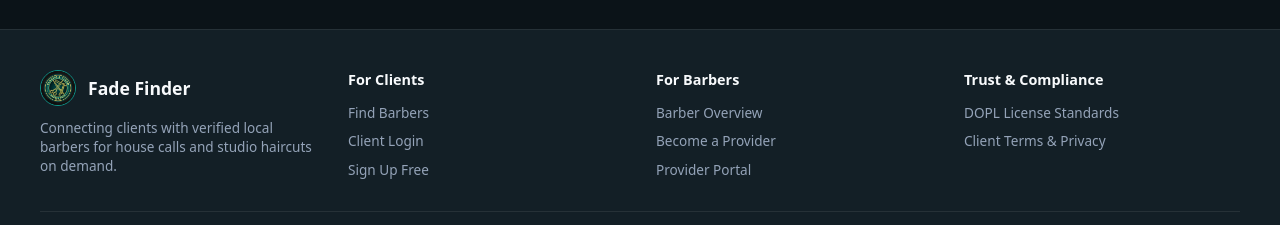
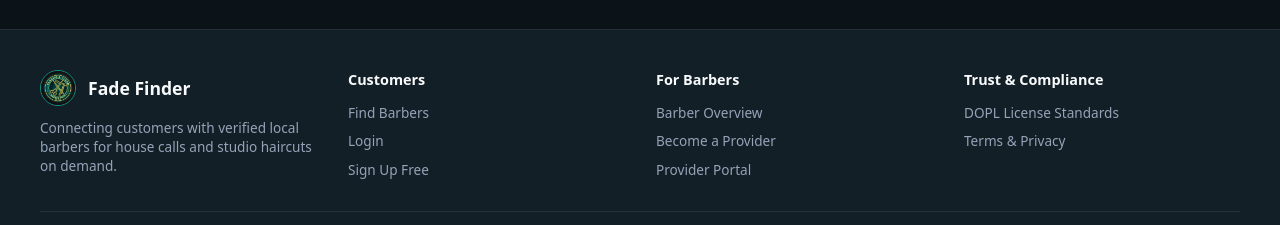
Before and after one commit to Sirrine-Jonathan/fade-finder, a Next.js app: page /login in a window 1280 px wide. Shown: the part 849-1074 px from the top of the page. Built offline with nearby package versions, Linux system fonts and the light colour scheme; no server answers.

Commit message:
fix(copy): simplify user-facing customer login/register links to just Login/Sign Up Free, while keeping Provider Login

```diff
--- a/src/components/ui/Footer.tsx
+++ b/src/components/ui/Footer.tsx
@@ -95,14 +95,14 @@
             <BrandTitle>Fade Finder</BrandTitle>
           </LogoRow>
           <p style={{ lineHeight: 1.4 }}>
-            Connecting clients with verified local barbers for house calls and studio haircuts on demand.
+            Connecting customers with verified local barbers for house calls and studio haircuts on demand.
           </p>
         </FooterBrand>
 
         <Column>
-          <ColumnTitle>For Clients</ColumnTitle>
+          <ColumnTitle>Customers</ColumnTitle>
           <FooterLink href="/search">Find Barbers</FooterLink>
-          <FooterLink href="/login">Client Login</FooterLink>
+          <FooterLink href="/login">Login</FooterLink>
           <FooterLink href="/register">Sign Up Free</FooterLink>
         </Column>
 
@@ -116,7 +116,7 @@
         <Column>
           <ColumnTitle>Trust & Compliance</ColumnTitle>
           <FooterLink href="/providers">DOPL License Standards</FooterLink>
-          <FooterLink href="/register">Client Terms & Privacy</FooterLink>
+          <FooterLink href="/register">Terms & Privacy</FooterLink>
         </Column>
       </Container>
 
```
